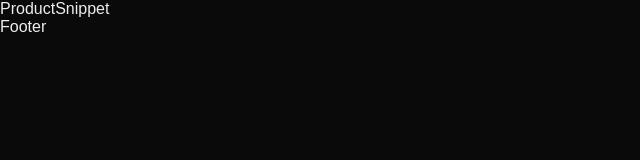
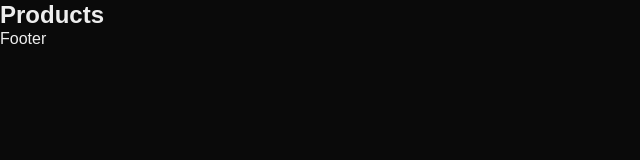
Before and after one commit to aljimsondev/imin-coding-test, a Next.js app: page / in a window 1280 px wide. Shown: the top 160 px of the page, without its empty margins (0-640 px from the left). Built offline with nearby package versions, Linux system fonts and the light colour scheme.

Commit message:
Chore | added typography component and styling

```diff
--- a/src/app/globals.css
+++ b/src/app/globals.css
@@ -2,6 +2,7 @@
 @import url('../styles/button.css');
 @import url('../styles/container.css');
 @import url('../styles/product-card.css');
+@import url('../styles/typography.css');
 
 :root {
   --background: #ffffff;
@@ -18,6 +19,15 @@
   --text-muted: #495057;
   --text-muted-foreground: #667085;
   --text-primary: #000000;
+
+  /* SIZES */
+  --text-sm: 0.875rem; /* 14px */
+  --text-base: 1rem; /* 16px */
+  --text-lg: 1.125rem; /* 18px */
+  --text-xl: 1.25rem; /* 20px */
+  --text-2xl: 1.5rem; /* 24px */
+  --text-3xl: 1.875rem; /* 30px */
+  --text-4xl: 2.25rem; /* 36px */
 }
 
 @media (prefers-color-scheme: light) {
--- a/src/components/product/snippet.tsx
+++ b/src/components/product/snippet.tsx
@@ -1,5 +1,15 @@
+import Typography from '@/components/typography';
+
 function ProductSnippet() {
-  return <section className="container">ProductSnippet</section>;
+  return (
+    <section className="container">
+      <div>
+        <Typography component="h3" variant="h3">
+          Products
+        </Typography>
+      </div>
+    </section>
+  );
 }
 
 export default ProductSnippet;
--- /dev/null
+++ b/src/components/typography/index.tsx
@@ -0,0 +1,53 @@
+import { cva, VariantProps } from 'class-variance-authority';
+import React from 'react';
+
+const typographyVariant = cva('', {
+  variants: {
+    variant: {
+      p: 'text-base',
+      h1: 'text-4xl font-bold',
+      h2: 'text-3xl font-bold',
+      h3: 'text-2xl font-semibold',
+      h4: 'text-xl font-semibold',
+      h5: 'text-lg font-medium',
+      h6: 'text-base font-medium',
+      small: 'text-sm',
+    },
+  },
+  defaultVariants: {
+    variant: 'p',
+  },
+});
+
+// Map variants to HTML elements
+type VariantElementMap = {
+  p: 'p';
+  h1: 'h1';
+  h2: 'h2';
+  h3: 'h3';
+  h4: 'h4';
+  h5: 'h5';
+  h6: 'h6';
+  small: 'small';
+};
+
+type TypographyVariant = keyof VariantElementMap;
+
+function Typography({
+  className,
+  variant,
+  component = 'p',
+  ...rest
+}: React.ComponentProps<'button'> &
+  VariantProps<typeof typographyVariant> & {
+    component: TypographyVariant;
+  }) {
+  // Use custom element if provided, otherwise use variant mapping
+  const Comp = component as React.ElementType;
+
+  return (
+    <Comp {...rest} className={typographyVariant({ variant, className })} />
+  );
+}
+
+export default Typography;
--- /dev/null
+++ b/src/styles/typography.css
@@ -0,0 +1,52 @@
+/* Typography Sizes */
+.text-sm {
+  font-size: var(--text-sm);
+  line-height: 22px;
+}
+
+.text-base {
+  font-size: var(--text-base);
+  line-height: 150%;
+}
+
+.text-lg {
+  font-size: var(--text-lg);
+  line-height: 140%;
+}
+
+.text-xl {
+  font-size: var(--text-xl);
+  line-height: 130%;
+}
+
+.text-2xl {
+  font-size: var(--text-2xl);
+  line-height: 125%;
+}
+
+.text-3xl {
+  font-size: var(--text-3xl);
+  line-height: 120%;
+}
+
+.text-4xl {
+  font-size: var(--text-4xl);
+  line-height: 115%;
+}
+
+/* Font Weights */
+.font-normal {
+  font-weight: 400;
+}
+
+.font-medium {
+  font-weight: 500;
+}
+
+.font-semibold {
+  font-weight: 600;
+}
+
+.font-bold {
+  font-weight: 700;
+}
```
